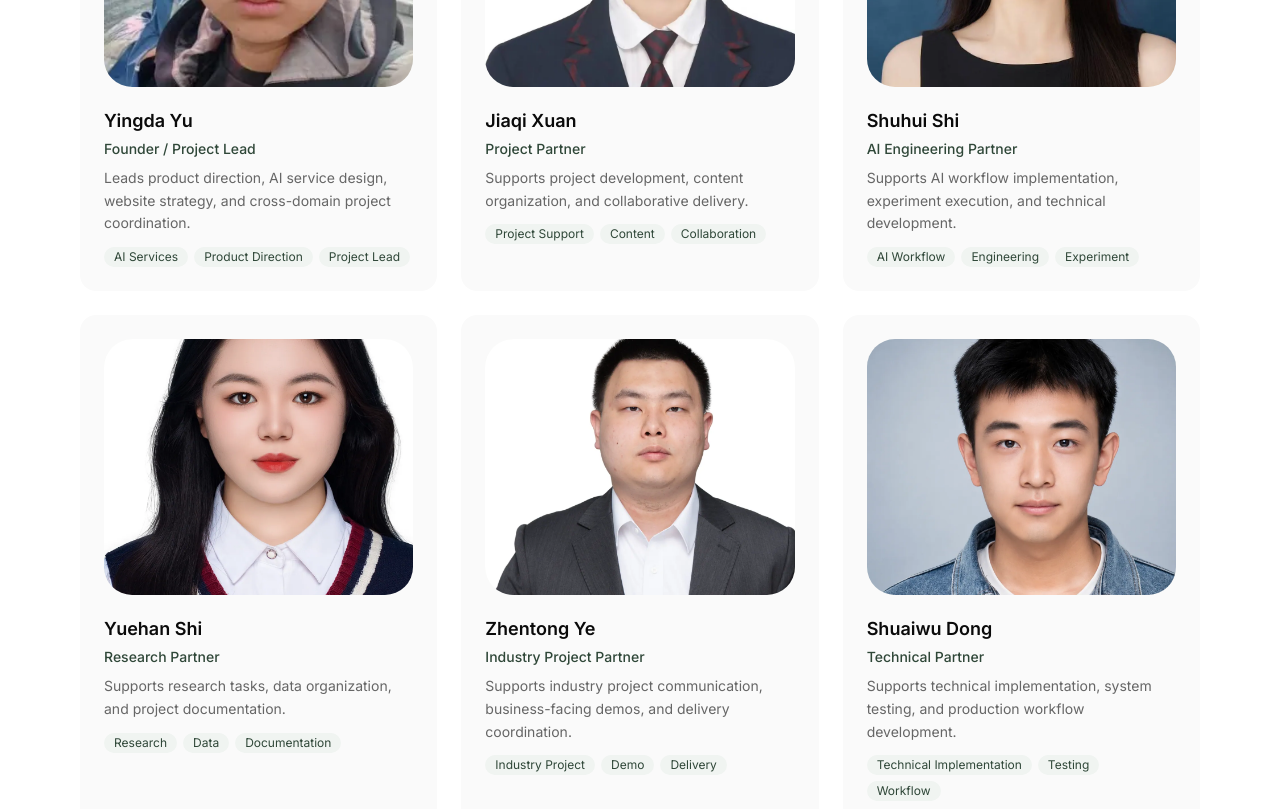
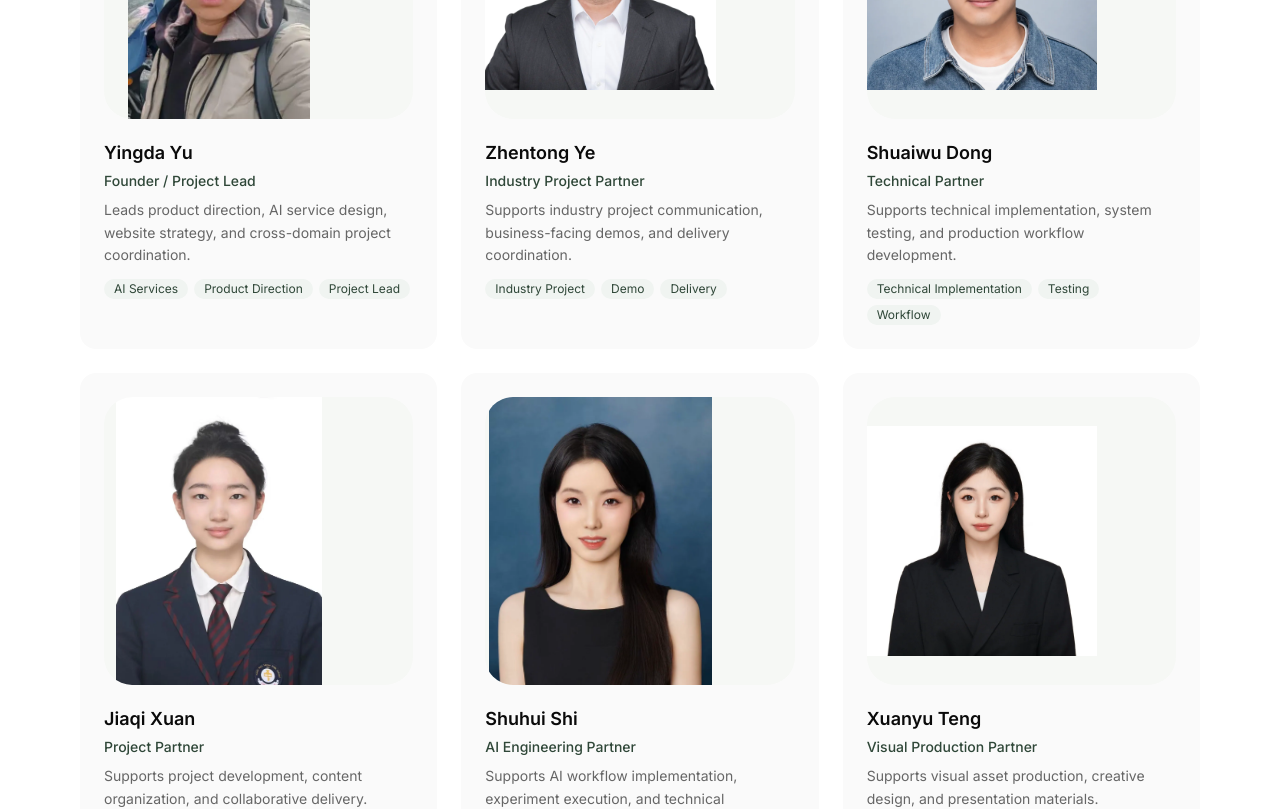
Before and after one commit to Yingda-Yu/SpartinaTech, a Next.js app: page /team in a window 1280 px wide. Shown: the part 1360-2169 px from the top of the page. Built offline with nearby package versions, Linux system fonts and the light colour scheme; no server answers.

Commit message:
Fix team member photo display order and names

```diff
--- a/src/app/team/page.tsx
+++ b/src/app/team/page.tsx
@@ -3,7 +3,7 @@
 import { useTranslation } from "@/lib/i18n";
 import { SiteHeader } from "@/components/ui/SiteHeader";
 import { SiteFooter } from "@/components/ui/SiteFooter";
-import { ImageWithFallback } from "@/components/ui/ImageWithFallback";
+import { TeamMemberImage } from "@/components/ui/TeamMemberImage";
 import { advisors, coreTeam } from "@/lib/team-data";
 
 export default function TeamPage() {
@@ -45,10 +45,10 @@ export default function TeamPage() {
                   className="flex flex-col gap-6 overflow-hidden rounded-2xl bg-white p-6 shadow-sm transition-shadow hover:shadow-md sm:flex-row"
                 >
                   <div className="flex-shrink-0 overflow-hidden rounded-xl bg-[#f6f8f5] sm:w-48">
-                    <ImageWithFallback
+                    <TeamMemberImage
                       src={member.image}
                       alt={member.name.en}
-                      className="h-full w-full object-contain"
+                      aspectRatio="aspect-[3/4]"
                       wrapperClassName="h-64"
                     />
                   </div>
@@ -103,11 +103,11 @@ export default function TeamPage() {
                   className="flex flex-col gap-5 overflow-hidden rounded-2xl bg-[#fafafa] p-6 transition-shadow hover:shadow-md"
                 >
                   <div className="overflow-hidden rounded-xl bg-[#f6f8f5]">
-                    <ImageWithFallback
+                    <TeamMemberImage
                       src={member.image}
                       alt={member.name.en}
-                      className="h-full w-full object-contain"
-                      wrapperClassName="h-64"
+                      aspectRatio="aspect-[4/5]"
+                      wrapperClassName="h-72"
                     />
                   </div>
                   <div className="flex flex-col">
--- /dev/null
+++ b/src/components/ui/TeamMemberImage.tsx
@@ -0,0 +1,101 @@
+"use client";
+
+import { useState, useEffect, useRef } from "react";
+import { assetPath, getFallbackPath } from "@/lib/asset-path";
+
+interface TeamMemberImageProps {
+  src: string;
+  alt: string;
+  className?: string;
+  wrapperClassName?: string;
+  aspectRatio?: string;
+}
+
+export function TeamMemberImage({
+  src,
+  alt,
+  className = "",
+  wrapperClassName = "",
+  aspectRatio = "aspect-[4/5]",
+}: TeamMemberImageProps) {
+  const [loaded, setLoaded] = useState(false);
+  const [failed, setFailed] = useState(false);
+  const imgRef = useRef<HTMLImageElement>(null);
+
+  const webpSrc = assetPath(src);
+  const pngSrc = assetPath(getFallbackPath(src));
+
+  useEffect(() => {
+    setLoaded(false);
+    setFailed(false);
+
+    const img = imgRef.current;
+    if (img && img.complete && img.naturalWidth > 0) {
+      setLoaded(true);
+    }
+  }, [src]);
+
+  const handleLoad = () => {
+    setLoaded(true);
+    setFailed(false);
+  };
+
+  const handleError = () => {
+    setFailed(true);
+    setLoaded(false);
+  };
+
+  return (
+    <div className={`relative overflow-hidden ${aspectRatio} ${wrapperClassName}`}>
+      {!loaded && !failed && (
+        <div
+          className="absolute inset-0 z-0 flex items-center justify-center"
+          style={{
+            background: "#f6f8f5",
+          }}
+          aria-hidden
+        >
+          <div
+            className="h-12 w-12 animate-pulse rounded-full bg-[#e8ebe6]"
+          />
+        </div>
+      )}
+
+      <picture>
+        <source srcSet={webpSrc} type="image/webp" />
+        {/* eslint-disable-next-line @next/next/no-img-element */}
+        <img
+          ref={imgRef}
+          src={pngSrc}
+          alt={alt}
+          loading="lazy"
+          decoding="async"
+          className={`relative z-10 h-full w-full object-contain transition-opacity duration-300 ease-out ${
+            loaded && !failed ? "opacity-100" : "opacity-0"
+          } ${className}`}
+          onLoad={handleLoad}
+          onError={handleError}
+        />
+      </picture>
+
+      {failed && (
+        <div
+          className="absolute inset-0 z-20 flex items-center justify-center bg-[#f6f8f5]"
+          aria-hidden
+        >
+          <svg
+            className="h-10 w-10 text-[#2f4738]/20"
+            viewBox="0 0 24 24"
+            fill="none"
+            stroke="currentColor"
+            strokeWidth="1.5"
+          >
+            <rect x="3" y="3" width="18" height="18" rx="2" />
+            <circle cx="8.5" cy="8.5" r="1.5" />
+            <polyline points="21 15 16 10 5 21" />
+          </svg>
+        </div>
+      )}
+    </div>
+  );
+}
--- a/src/lib/team-data.ts
+++ b/src/lib/team-data.ts
@@ -76,10 +76,52 @@ export const coreTeam: TeamMember[] = [
     },
   },
   {
+    id: "zhentong-ye",
+    name: {
+      en: "Zhentong Ye",
+      zh: "叶真同",
+    },
+    role: {
+      en: "Industry Project Partner",
+      zh: "行业项目伙伴",
+    },
+    bio: {
+      en: "Supports industry project communication, business-facing demos, and delivery coordination.",
+      zh: "参与行业项目沟通、商务演示与交付协调。",
+    },
+    image: "/images/team/zhentong-ye.webp",
+    fallback: "/images/team/zhentong-ye.jpg",
+    tags: {
+      en: ["Industry Project", "Demo", "Delivery"],
+      zh: ["行业项目", "演示", "交付"],
+    },
+  },
+  {
+    id: "shuaiwu-dong",
+    name: {
+      en: "Shuaiwu Dong",
+      zh: "董帅吾",
+    },
+    role: {
+      en: "Technical Partner",
+      zh: "技术伙伴",
+    },
+    bio: {
+      en: "Supports technical implementation, system testing, and production workflow development.",
+      zh: "参与技术实现、系统测试与生产工作流开发。",
+    },
+    image: "/images/team/shuaiwu-dong.webp",
+    fallback: "/images/team/shuaiwu-dong.png",
+    tags: {
+      en: ["Technical Implementation", "Testing", "Workflow"],
+      zh: ["技术实现", "系统测试", "工作流"],
+    },
+  },
+  {
     id: "jiaqi-xuan",
     name: {
       en: "Jiaqi Xuan",
-      zh: "Jiaqi Xuan",
+      zh: "宣佳琦",
     },
     role: {
       en: "Project Partner",
@@ -100,7 +142,7 @@ export const coreTeam: TeamMember[] = [
     id: "shuhui-shi",
     name: {
       en: "Shuhui Shi",
-      zh: "Shuhui Shi",
+      zh: "石姝慧",
     },
     role: {
       en: "AI Engineering Partner",
@@ -118,72 +160,9 @@ export const coreTeam: TeamMember[] = [
     },
   },
   {
-    id: "yuehan-shi",
-    name: {
-      en: "Yuehan Shi",
-      zh: "Yuehan Shi",
-    },
-    role: {
-      en: "Research Partner",
-      zh: "研究伙伴",
-    },
-    bio: {
-      en: "Supports research tasks, data organization, and project documentation.",
-      zh: "参与研究任务、数据整理与项目文档工作。",
-    },
-    image: "/images/team/yuehan-shi.webp",
-    fallback: "/images/team/yuehan-shi.jpg",
-    tags: {
-      en: ["Research", "Data", "Documentation"],
-      zh: ["研究", "数据整理", "文档"],
-    },
-  },
-  {
-    id: "zhentong-ye",
-    name: {
-      en: "Zhentong Ye",
-      zh: "Zhentong Ye",
-    },
-    role: {
-      en: "Industry Project Partner",
-      zh: "行业项目伙伴",
-    },
-    bio: {
-      en: "Supports industry project communication, business-facing demos, and delivery coordination.",
-      zh: "参与行业项目沟通、商务演示与交付协调。",
-    },
-    image: "/images/team/zhentong-ye.webp",
-    fallback: "/images/team/zhentong-ye.jpg",
-    tags: {
-      en: ["Industry Project", "Demo", "Delivery"],
-      zh: ["行业项目", "演示", "交付"],
-    },
-  },
-  {
-    id: "shuaiwu-dong",
-    name: {
-      en: "Shuaiwu Dong",
-      zh: "Shuaiwu Dong",
-    },
-    role: {
-      en: "Technical Partner",
-      zh: "技术伙伴",
-    },
-    bio: {
-      en: "Supports technical implementation, system testing, and production workflow development.",
-      zh: "参与技术实现、系统测试与生产工作流开发。",
-    },
-    image: "/images/team/shuaiwu-dong.webp",
-    fallback: "/images/team/shuaiwu-dong.png",
-    tags: {
-      en: ["Technical Implementation", "Testing", "Workflow"],
-      zh: ["技术实现", "系统测试", "工作流"],
-    },
-  },
-  {
     id: "xuanyu-teng",
     name: {
-      en: "Teng Xuanyu",
+      en: "Xuanyu Teng",
       zh: "滕炫宇",
     },
     role: {
@@ -201,4 +180,25 @@ export const coreTeam: TeamMember[] = [
       zh: ["视觉生产", "创意设计", "展示材料"],
     },
   },
+  {
+    id: "yuehan-shi",
+    name: {
+      en: "Yuehan Shi",
+      zh: "史玥涵",
+    },
+    role: {
+      en: "Research Partner",
+      zh: "研究伙伴",
+    },
+    bio: {
+      en: "Supports research tasks, data organization, and project documentation.",
+      zh: "参与研究任务、数据整理与项目文档工作。",
+    },
+    image: "/images/team/yuehan-shi.webp",
+    fallback: "/images/team/yuehan-shi.jpg",
+    tags: {
+      en: ["Research", "Data", "Documentation"],
+      zh: ["研究", "数据整理", "文档"],
+    },
+  },
 ];
```
